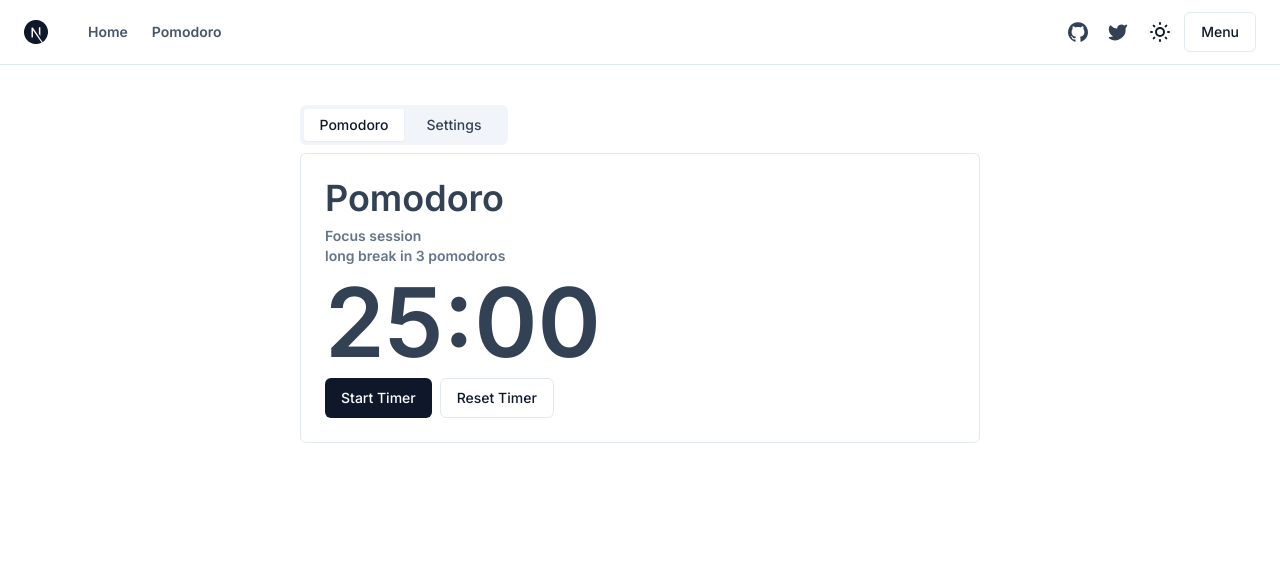
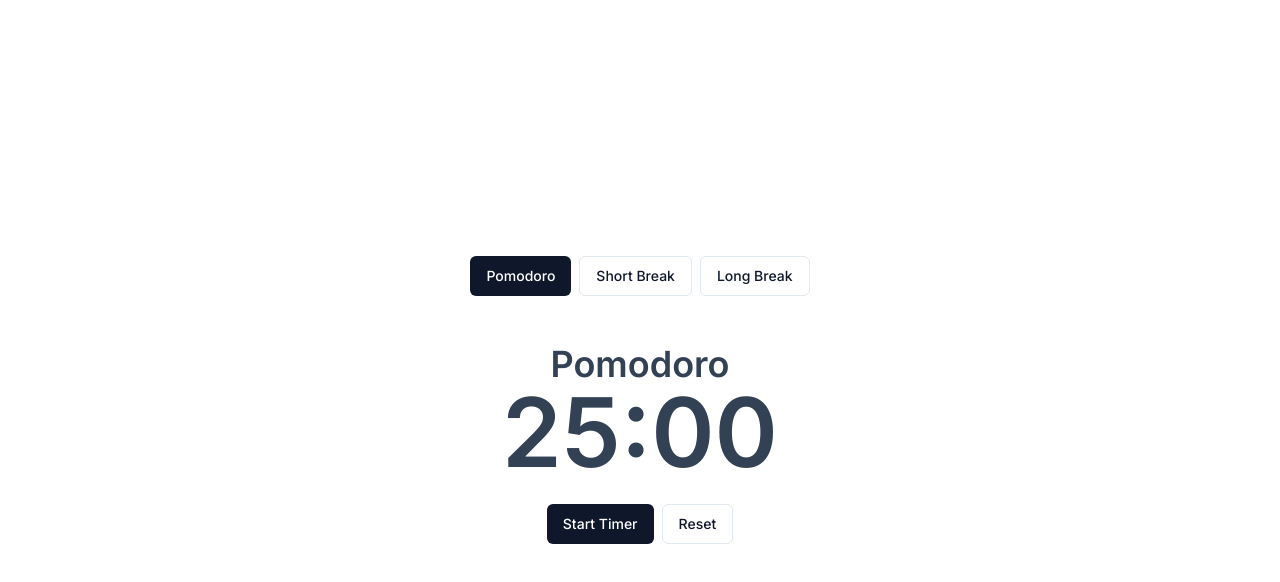
Before and after one commit to SDBurt/refocus, a Next.js app: page /pomodoro in a window 1280 px wide. Shown: the top 582 px of the page. Built offline with nearby package versions, Linux system fonts and the light colour scheme.

Commit message:
remove settings page for now and add distracted state

```diff
--- a/components/PomodoroClock.tsx
+++ b/components/PomodoroClock.tsx
@@ -29,15 +29,27 @@ export default function PomodoroClock({settings}) {
   const [flowState, setFlowState] = useState<FlowStateType>(defaultState)
   const [numPomosBeforeLongBreak, setNumPomosBeforeLongBreak] = useState(defaultPomoIntervals)
 
+  const [distracted, setDistracted] = useState([])
+
   const resetTimer = () => {
     setTimerRunning(false)
     setTime(parseInt(settings[flowState])*60)
+    setDistracted([])
   }
   const stopTimer = () => {
     setTimerRunning(false)
   }
   const startTimer = () => {
     setTimerRunning(true)
+  }
+
+  const newFlowState = (state) => {
+    setFlowState(state)
+    setTime(parseInt(settings[state])*60)
+  }
+
+  const signalDistracted = () => {
+    setDistracted(prev => ([...prev, time]))
   }
 
   const onTimerComplete = () => {
@@ -75,39 +87,60 @@ export default function PomodoroClock({settings}) {
   }, [timerRunning, time]);
 
   return (
-    <div className="flex flex-col space-y-2">
+    <div className="flex flex-col space-y-6 items-center">
+
+          <div className="flex flex-row space-x-2">
+            <Button variant={flowState === "pomodoro" ? "default" : "outline"} onClick={() => newFlowState("pomodoro")}>Pomodoro</Button>
+            <Button variant={flowState === "shortBreak" ? "default" : "outline"} onClick={() => newFlowState("shortBreak")}>Short Break</Button>
+            <Button variant={flowState === "longBreak" ? "default" : "outline"} onClick={() => newFlowState("longBreak")}>Long Break</Button>
+          </div>
 
           {/* Title */}
-          <div className="text-4xl font-semibold text-slate-700 dark:text-slate-400">
-            {stateFlow[flowState].label}
-          </div>
+
           {/* Subtitle with details */}
           <div className="text-md font-semibold text-slate-800 dark:text-slate-600">
-            <p className="text-sm text-slate-500 dark:text-slate-400">
+            {/* <p className="text-sm text-slate-500 dark:text-slate-400">
               {stateFlow[flowState].description}
-            </p>
-            <p className="text-sm text-slate-500 dark:text-slate-400">
-            long break in {numPomosBeforeLongBreak} pomodoros
-            </p>
+            </p> */}
+            {/* <p className="text-sm text-slate-500 dark:text-slate-400">
+              long break in {numPomosBeforeLongBreak} pomodoros
+            </p> */}
           </div>
+
           {/* Clock */}
           <div className="text-8xl font-semibold text-slate-700 dark:text-slate-400">
+            <div className="text-center text-4xl font-semibold text-slate-700 dark:text-slate-400">
+              {stateFlow[flowState].label}
+            </div>
             {makeClock(time)}
           </div>
 
           {/* Button Group */}
           <div className="flex gap-2">
+
             {
               !timerRunning ? (
                 <>
                   <Button onClick={() => startTimer()}>Start Timer</Button>
-                  <Button variant="outline" onClick={() => resetTimer()}>Reset Timer</Button>
+                  <Button variant="outline" onClick={() => resetTimer()}>Reset</Button>
                 </>
               ) : (
-                  <Button onClick={() => stopTimer()}>Stop Timer</Button>
+                <>
+                  {flowState === "pomodoro" ? <Button variant="default" onClick={() => signalDistracted()}>Distracted</Button> : null }
+                  <Button variant="outline" onClick={() => stopTimer()}>Stop Timer</Button>
+                </>
               )
             }
           </div>
+          {distracted && distracted.length > 0 ? <div className="flex flex-row space-x-2 max-w-screen-sm p-2 overflow-x-auto">
+            {distracted.map(t => {
+              return (
+                <div className="p-2 border rounded-md border-gray-500">
+                  {makeClock(t)}
+                </div>
+                )
+            })}
+          </div> : null}
 
           </div>
   )
--- a/components/layout.tsx
+++ b/components/layout.tsx
@@ -1,5 +1,3 @@
-import { SiteHeader } from "@/components/site-header"
-
 interface LayoutProps {
   children: React.ReactNode
 }
@@ -7,8 +5,9 @@ interface LayoutProps {
 export function Layout({ children }: LayoutProps) {
   return (
     <>
-      <SiteHeader />
-      <main>{children}</main>
+      <main>
+        <div className="flex justify-center items-center w-screen h-screen">{children}</div>
+      </main>
     </>
   )
 }
--- a/pages/pomodoro.tsx
+++ b/pages/pomodoro.tsx
@@ -37,25 +37,7 @@ export default function PomodoroPage() {
       <section className="container max-w-[980px] items-center gap-6 pt-6 pb-8 md:py-10">
         <div className="flex flex-col items-center justify-center gap-2 space-y-8">
 
-
-        <Tabs defaultValue="pomodoro" className="w-[680px]">
-        <TabsList>
-          <TabsTrigger value="pomodoro">Pomodoro</TabsTrigger>
-          <TabsTrigger value="settings">Settings</TabsTrigger>
-        </TabsList>
-
-        <TabsContent value="pomodoro">
-          <div className="flex flex-col space-y-8">
-            <PomodoroClock settings={settings}/>
-          </div>
-
-
-        </TabsContent>
-
-        <TabsContent value="settings">
-          <SettingsForm settings={settings} setSettings={setSettings}/>
-        </TabsContent>
-      </Tabs>
+          <PomodoroClock settings={settings}/>
 
         </div>
       </section>
```
